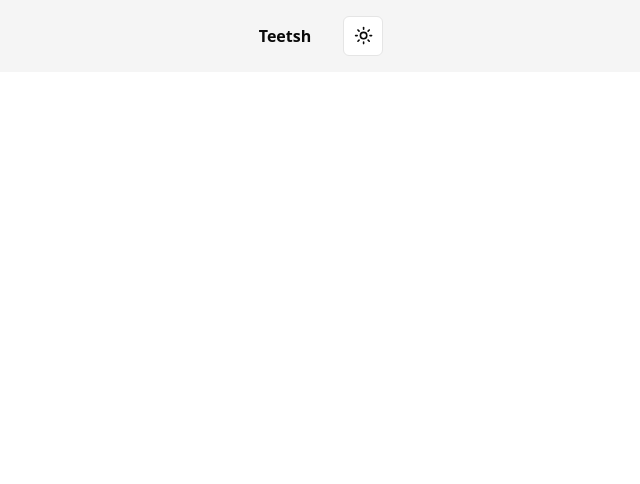
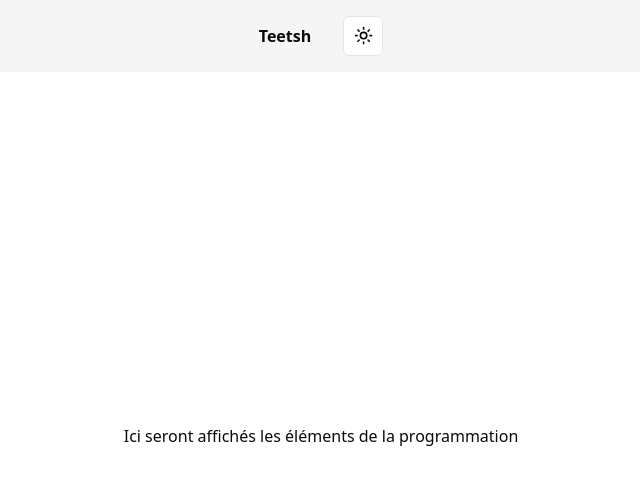
Before and after one commit to MarineGuyodo/teetsh-programmation-technical-test, a React (Vite) app: page / in a window 1280 px wide. Shown: the top 484 px of the page, without its empty margins (319-959 px from the left). Built offline with nearby package versions, Linux system fonts and the light colour scheme; no server answers.

Commit message:
Add main content container + programmation page

```diff
--- a/src/App.tsx
+++ b/src/App.tsx
@@ -1,4 +1,5 @@
 import { ModeToggle } from "./components/mode-toggle";
+import ProgrammationPage from "./pages/programmation-page";
 
 function App() {
   return (
@@ -7,6 +8,10 @@
         <h1 className="font-extrabold">Teetsh</h1>
         <ModeToggle />
       </header>
+
+      <main className="mt-0 grow overflow-hidden">
+        <ProgrammationPage />
+      </main>
     </div>
   );
 }
--- /dev/null
+++ b/src/pages/programmation-page.tsx
@@ -0,0 +1,9 @@
+function ProgrammationPage() {
+  return (
+    <div className="flex h-full w-full flex-col items-center justify-center gap-4">
+      <div>Ici seront affichés les éléments de la programmation</div>
+    </div>
+  );
+}
+
+export default ProgrammationPage;
```
